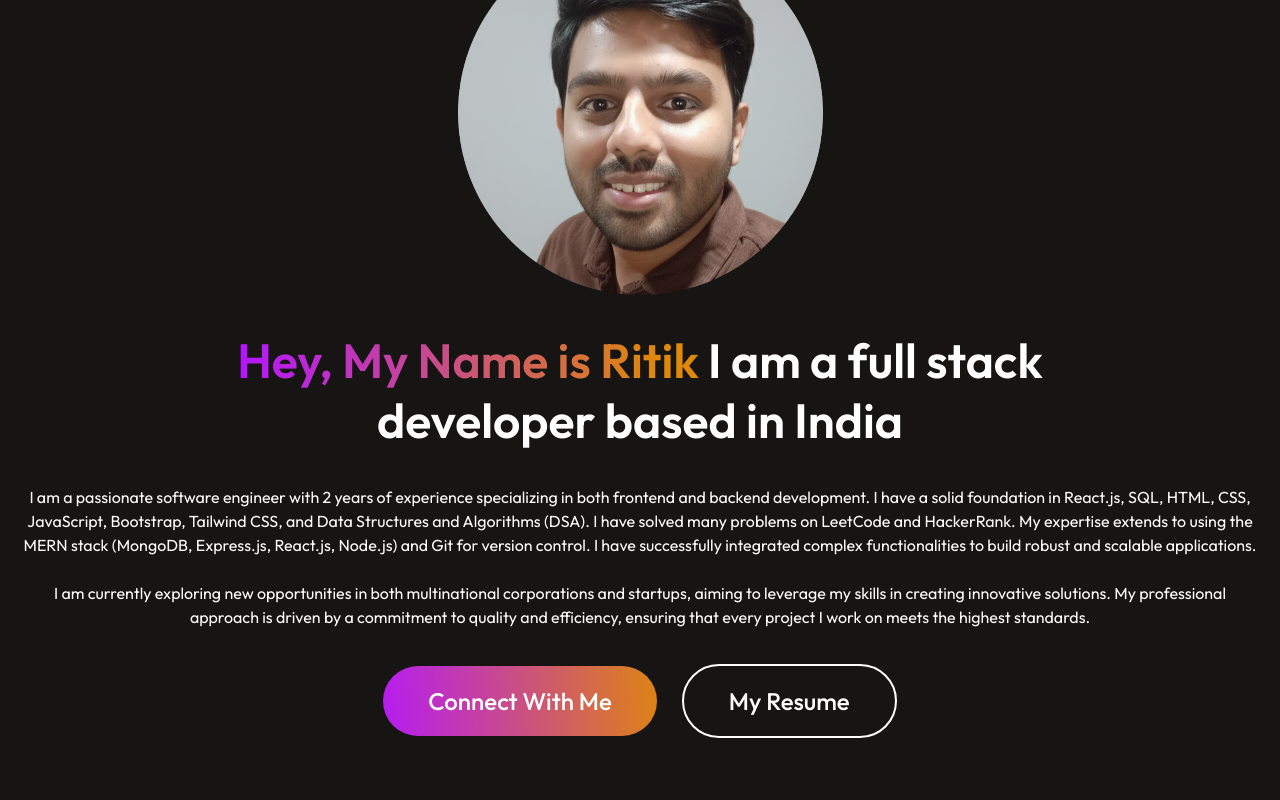
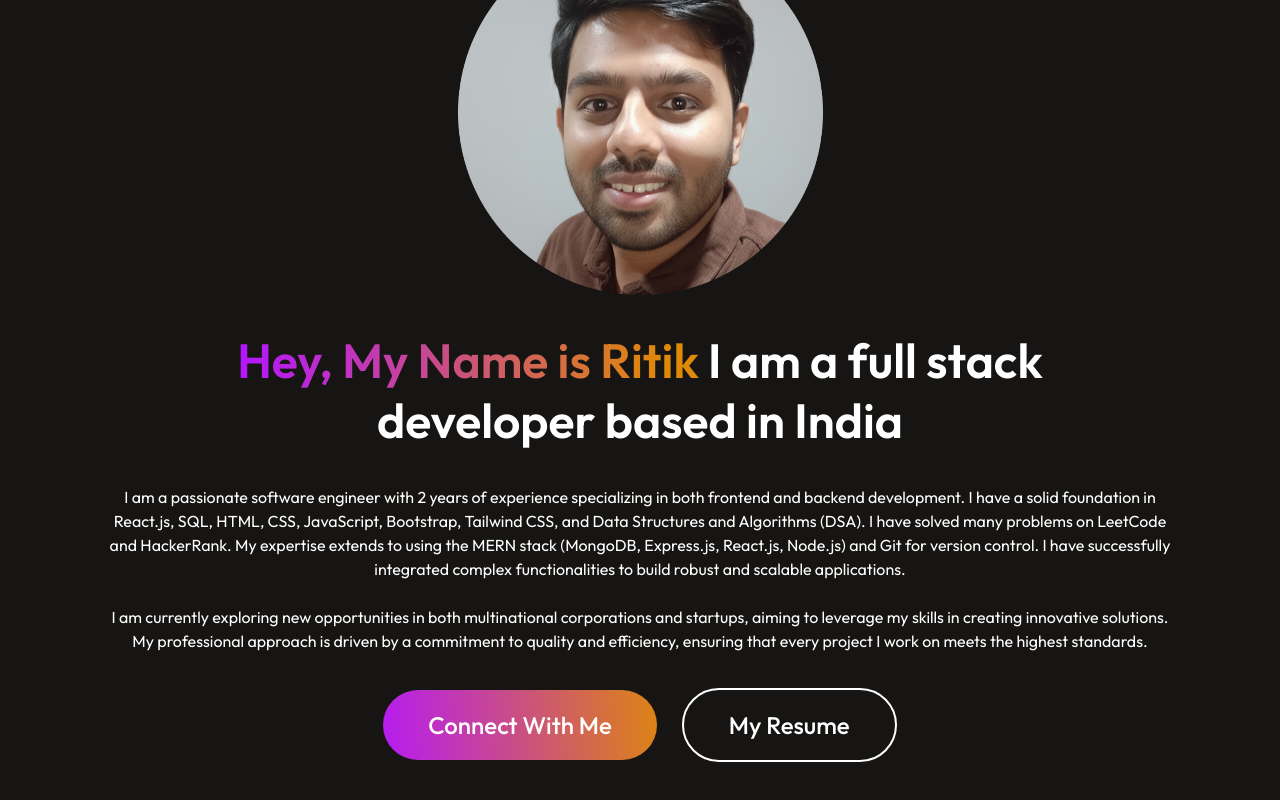
Before and after one commit to Ritikjain91/Ritikportfolio, a React (Create React App) app: page / in a window 1280 px wide. Shown: the part 356-1156 px from the top of the page. Built offline with nearby package versions, Linux system fonts and the light colour scheme.

Commit message:
update the code

```diff
--- a/src/Component/Hero/Hero.css
+++ b/src/Component/Hero/Hero.css
@@ -25,7 +25,7 @@
 
 .hero p {
     text-align: center;
-    margin: 0 20px;
+    margin: 0 100px;
     font-size: 1rem;
     line-height: 1.5;
 }
```
